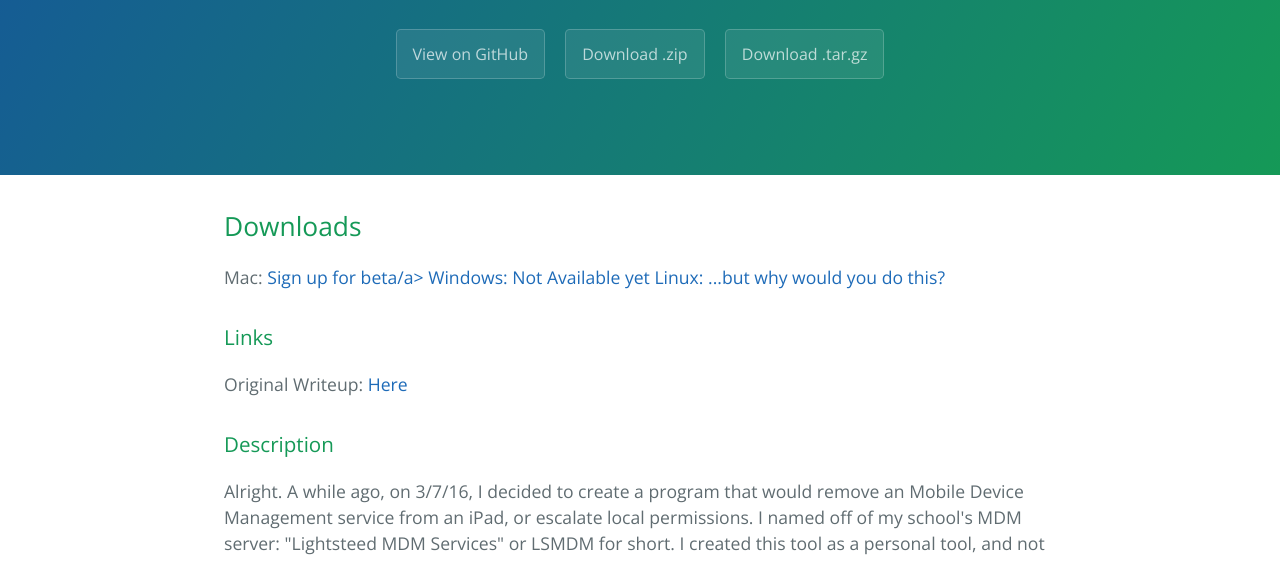
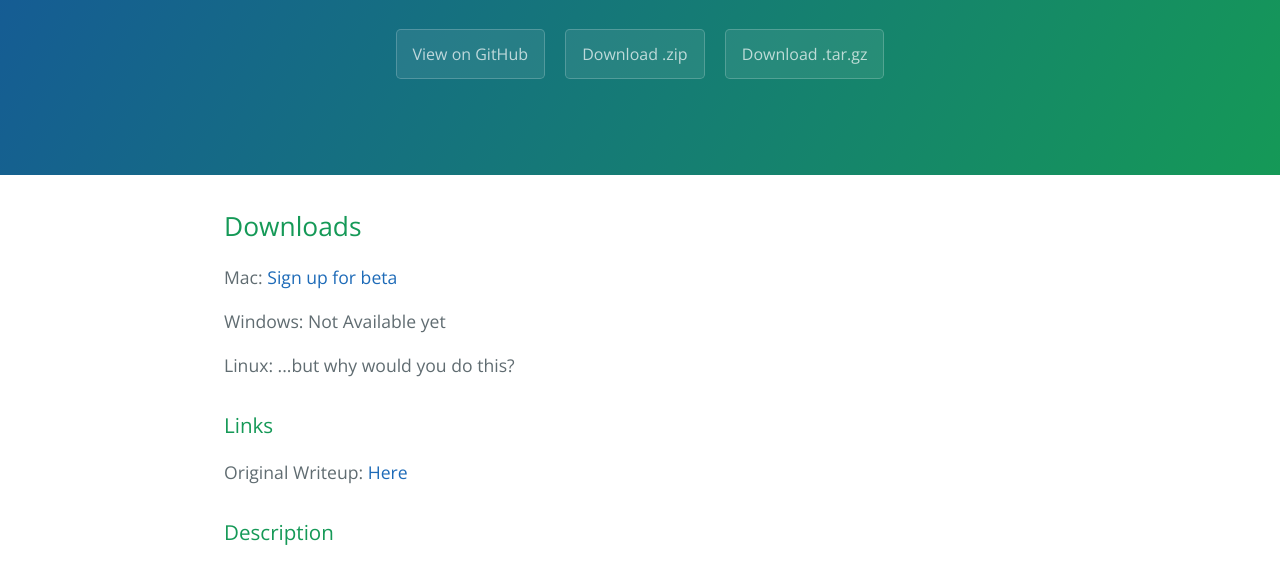
Before and after one commit to sikanderplayz/lsmdm_pwn, a plain HTML site: page index.html in a window 1280 px wide. Shown: the part 208-769 px from the top of the page. Drawn offline with nearby package versions, Linux system fonts and the light colour scheme.

Commit message:
Update index.html

```diff
--- a/index.html
+++ b/index.html
@@ -22,9 +22,9 @@
       <h2>
 <a id="downloads" class="anchor" href="#downloads" aria-hidden="true"><span aria-hidden="true" class="octicon octicon-link"></span></a>Downloads</h2>
 
-<p>Mac: <a href="https://airtable.com/shrEw58UFR1MJjFKY">Sign up for beta/a>
-Windows: Not Available yet
-Linux: ...but why would you do this?</p>
+<p>Mac: <a href="https://airtable.com/shrEw58UFR1MJjFKY">Sign up for beta</a></p>
+<p>Windows: Not Available yet</p>
+<p>Linux: ...but why would you do this?</p>
 
 <h3>
 <a id="links" class="anchor" href="#links" aria-hidden="true"><span aria-hidden="true" class="octicon octicon-link"></span></a>Links</h3>
```
